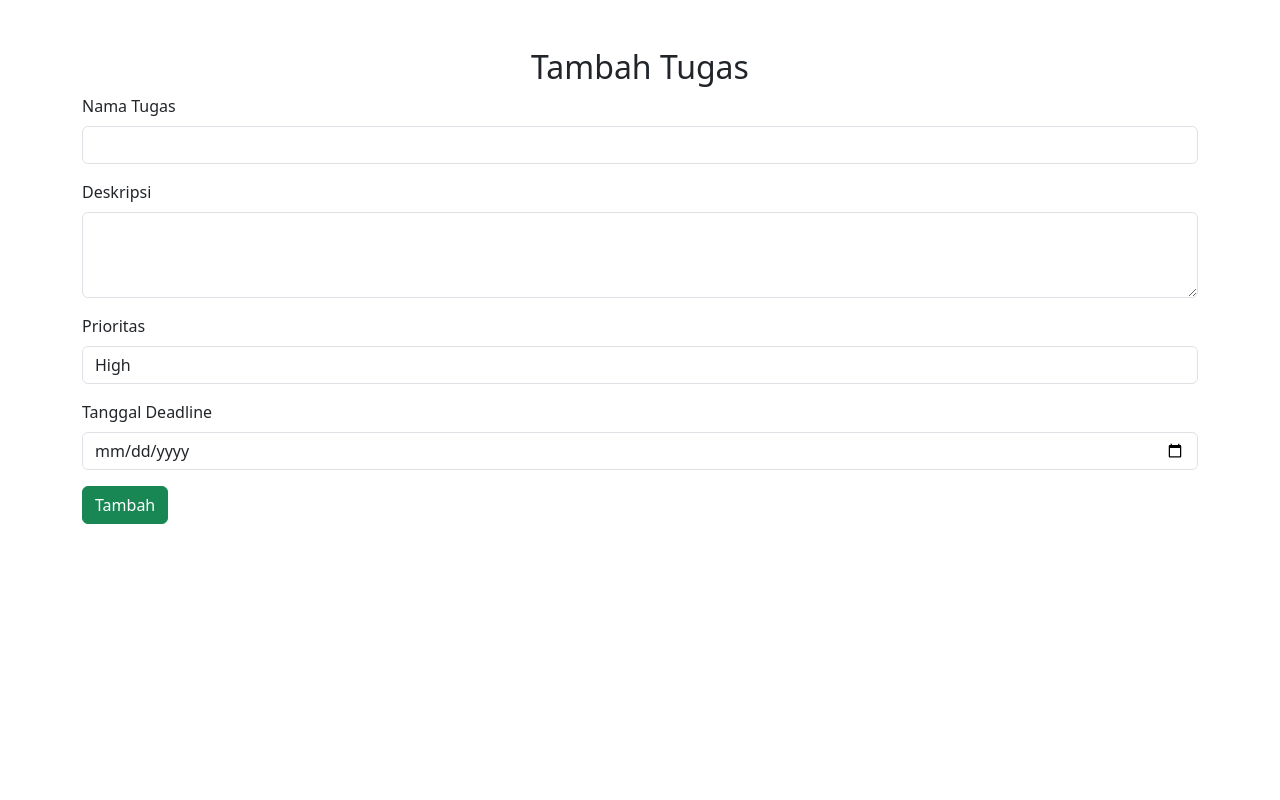
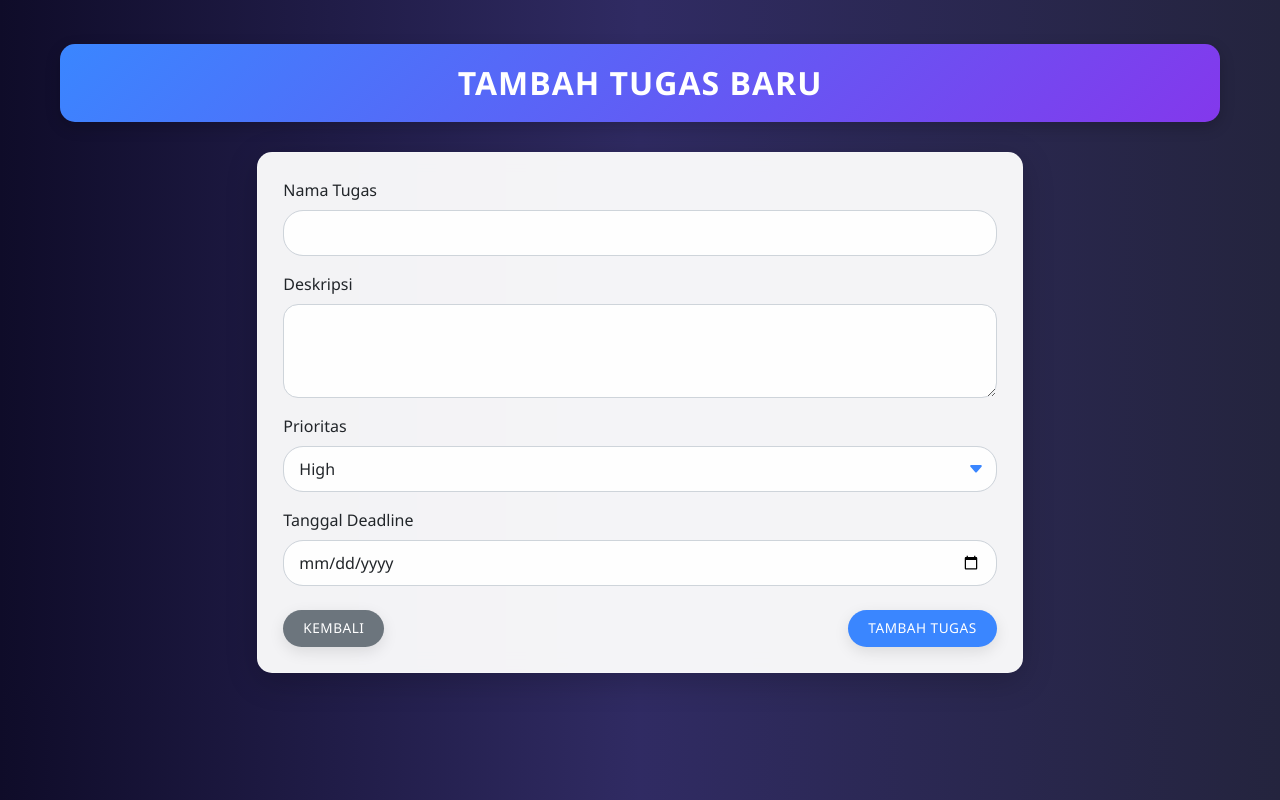
Before and after one commit to Tyeers/To-do-List, a PHP site: page /add_task.php in a window 1280 px wide. Run offline with PHP 8.4, Linux system fonts and the light colour scheme.

Commit message:
Redesigned

```diff
--- a/views/add_task.php
+++ b/views/add_task.php
@@ -5,10 +5,17 @@
     <meta name="viewport" content="width=device-width, initial-scale=1.0">
     <title>Tambah Tugas</title>
     <link rel="stylesheet" href="https://cdn.jsdelivr.net/npm/bootstrap@5.3.0/dist/css/bootstrap.min.css">
+    <link rel="stylesheet" href="../assets/css/style.css">
 </head>
 <body>
-    <div class="container mt-5">
-        <h2 class="text-center">Tambah Tugas</h2>
+    <div class="container mt-4">
+        <div class="app-header">
+            <h2>Tambah Tugas Baru</h2>
+        </div>
+
+        <div class="row justify-content-center">
+            <div class="col-lg-8">
+                <div class="glass-card">
                     <form action="../controllers/taskController.php" method="POST">
                         <div class="mb-3">
                             <label class="form-label">Nama Tugas</label>
@@ -16,7 +23,7 @@
                         </div>
                         <div class="mb-3">
                             <label class="form-label">Deskripsi</label>
-                <textarea class="form-control" name="description" rows="3" required></textarea>
+                            <textarea class="form-control" name="description" rows="3" required style="border-radius: 15px;"></textarea>
                         </div>
                         <div class="mb-3">
                             <label class="form-label">Prioritas</label>
@@ -30,8 +37,14 @@
                             <label class="form-label">Tanggal Deadline</label>
                             <input type="date" class="form-control" name="due_date" required>
                         </div>
-            <button type="submit" name="add_task" class="btn btn-success">Tambah</button>
+                        <div class="d-flex justify-content-between mt-4">
+                            <a href="index.php" class="btn btn-secondary">Kembali</a>
+                            <button type="submit" name="add_task" class="btn btn-primary">Tambah Tugas</button>
+                        </div>
                     </form>
+                </div>
+            </div>
+        </div>
     </div>
 </body>
 </html>
```
Lines whose indentation alone changed are shown as unchanged.
